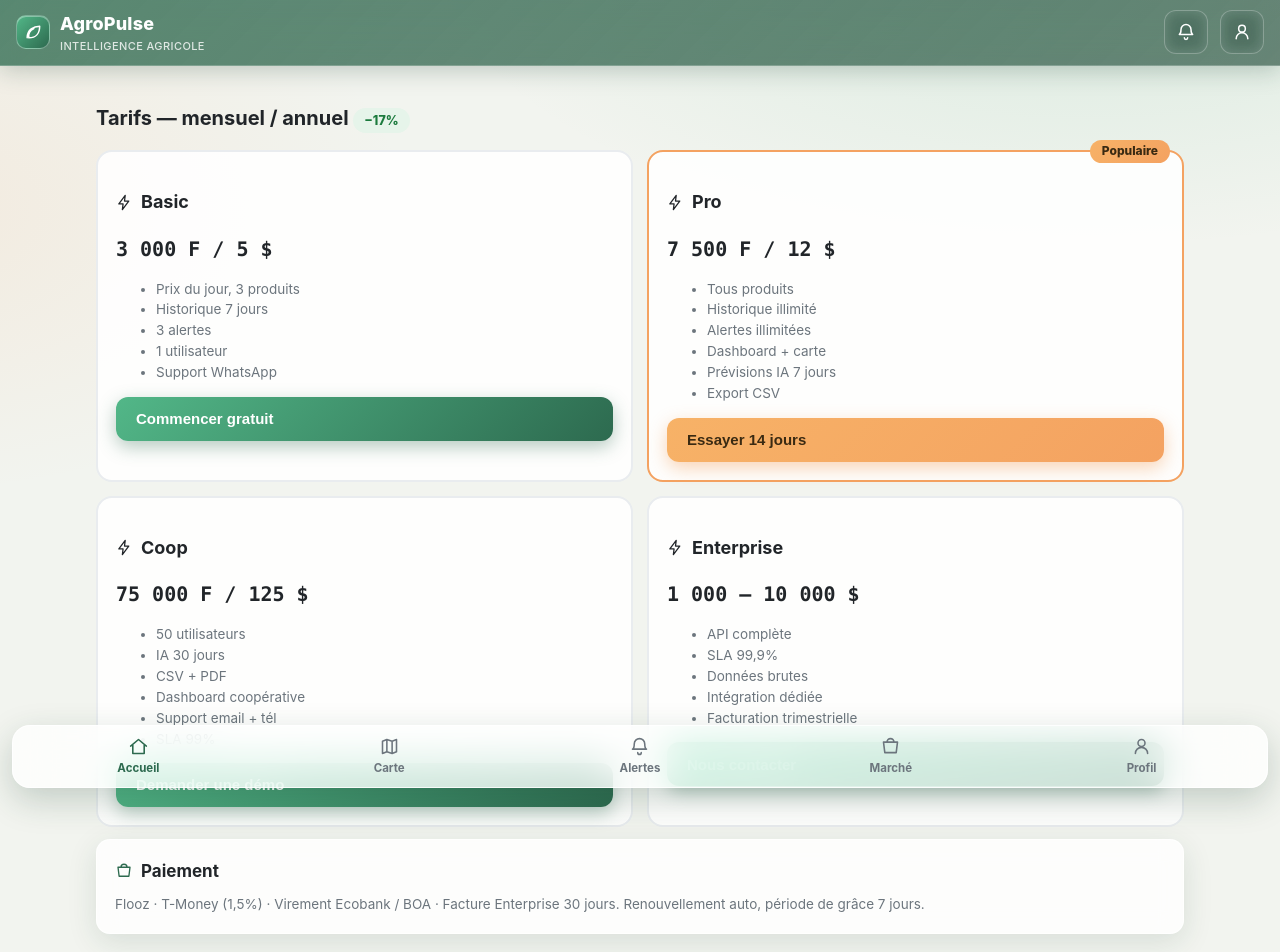
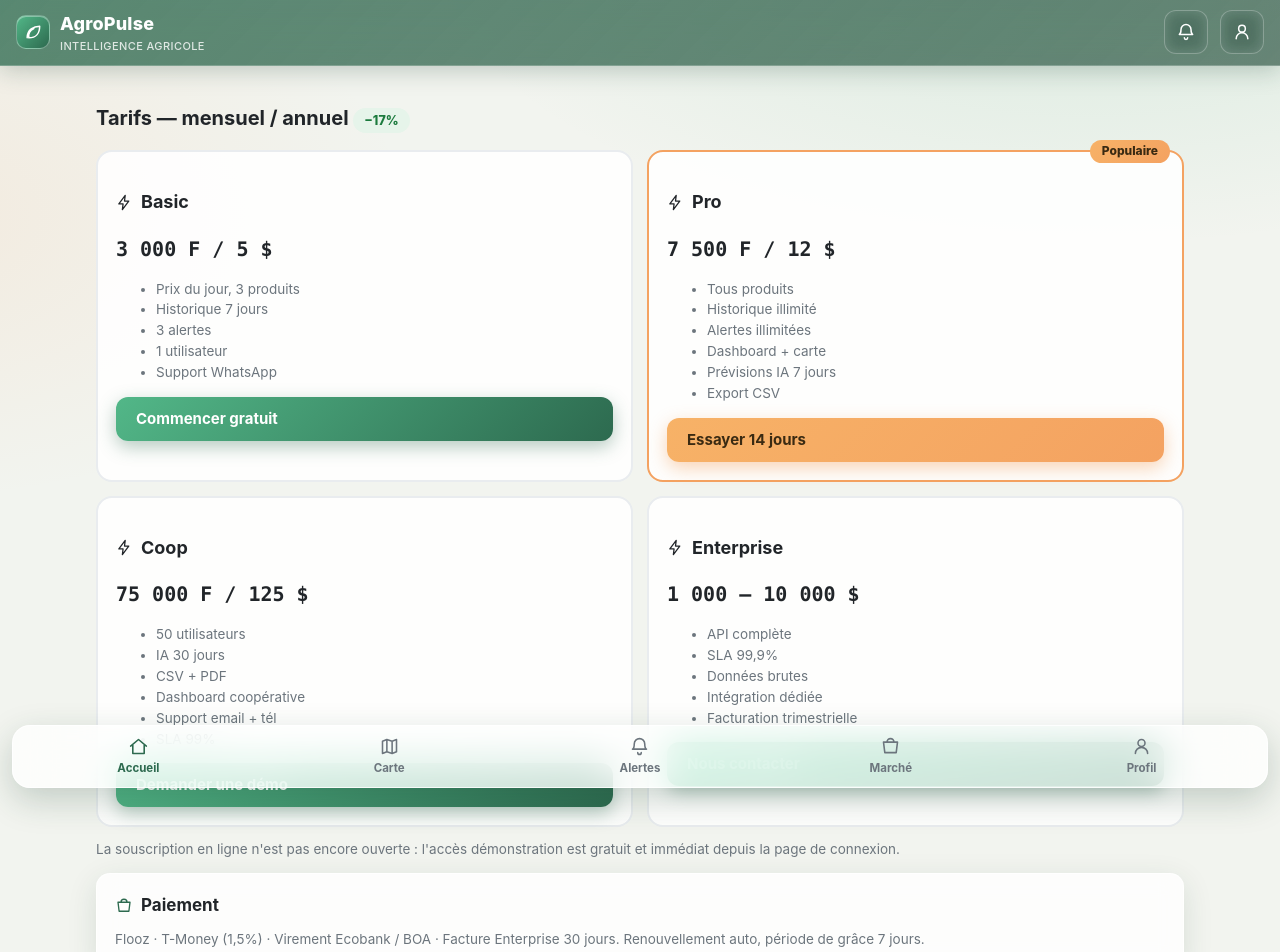
Before and after one commit to wilfwy/agropulse-africa, a Next.js app in the folder agropulse/frontend/: page /tarifs in a window 1280 px wide. Shown: the top 952 px of the page. Built offline with nearby package versions, Linux system fonts and the light colour scheme.

Commit message:
Tarifs relies a la connexion, libelles accessibles sur les formulaires

```diff
--- a/agropulse/frontend/src/app/agent/page.js
+++ b/agropulse/frontend/src/app/agent/page.js
@@ -120,11 +120,11 @@ export default function AgentPage() {
         </label>
         <div className="grid grid-2">
           <label>Prix (FCFA/kg)
-            <input type="number" min="1" step="0.5" value={form.price}
+            <input type="number" aria-label="Prix en FCFA par kilogramme" min="1" step="0.5" value={form.price}
               onChange={(e) => setForm({ ...form, price: e.target.value })} required />
           </label>
           <label>Volume (kg)
-            <input type="number" min="0" step="1" value={form.volume}
+            <input type="number" aria-label="Volume estimé en kilogrammes" min="0" step="1" value={form.volume}
               onChange={(e) => setForm({ ...form, volume: e.target.value })} />
           </label>
         </div>
--- a/agropulse/frontend/src/app/alertes/page.js
+++ b/agropulse/frontend/src/app/alertes/page.js
@@ -106,7 +106,7 @@ export default function AlertesPage() {
                 </select>
               </label>
               <label>Seuil (FCFA/kg)
-                <input type="number" min="1" step="1" value={form.threshold}
+                <input type="number" aria-label="Seuil en FCFA par kilogramme" min="1" step="1" value={form.threshold}
                   onChange={(e) => setForm({ ...form, threshold: e.target.value })} required />
               </label>
             </div>
--- a/agropulse/frontend/src/app/marketplace/page.js
+++ b/agropulse/frontend/src/app/marketplace/page.js
@@ -93,11 +93,11 @@ export default function MarketplacePage() {
           </select>
         </label>
         <label>Quantité (kg)
-          <input type="number" min="1" step="1" value={form.quantity}
+          <input type="number" aria-label="Quantité en kilogrammes" min="1" step="1" value={form.quantity}
             onChange={(e) => setForm({ ...form, quantity: e.target.value })} />
         </label>
         <label>Prix (F/kg)
-          <input type="number" min="1" step="0.5" value={form.price}
+          <input type="number" aria-label="Prix en FCFA par kilogramme" min="1" step="0.5" value={form.price}
             onChange={(e) => setForm({ ...form, price: e.target.value })} required />
         </label>
         <label style={{ gridColumn: "1 / -1" }}>Description (facultatif)
--- a/agropulse/frontend/src/app/tarifs/page.js
+++ b/agropulse/frontend/src/app/tarifs/page.js
@@ -12,9 +12,13 @@ export default function TarifsPage() {
         <h3 style={{ fontSize: 18, display: "flex", alignItems: "center", gap: 8 }}><Icon name="bolt" size={17} /> {p.n}</h3>
         <div className="price" style={{ fontSize: 20 }}>{p.p}</div>
         <ul className="muted">{p.f.map((f, j) => (<li key={j}>{f}</li>))}</ul>
-        <button className={`btn ${p.pop ? "btn-primary" : "btn-forest"}`} style={{ width: "100%" }}>{p.cta}</button>
+        <a className={`btn ${p.pop ? "btn-primary" : "btn-forest"}`} style={{ width: "100%" }} href="/login">{p.cta}</a>
       </div>))}
     </div>
+    <p className="muted" style={{ marginTop: 12 }}>
+      La souscription en ligne n&apos;est pas encore ouverte : l&apos;accès démonstration
+      est gratuit et immédiat depuis la page de connexion.
+    </p>
     <section className="panel" style={{ marginTop: 12 }}><h2><Icon name="market" size={18} /> Paiement</h2>
       <div className="muted">Flooz · T-Money (1,5%) · Virement Ecobank / BOA · Facture Enterprise 30 jours. Renouvellement auto, période de grâce 7 jours.</div></section>
   </main>);
```
